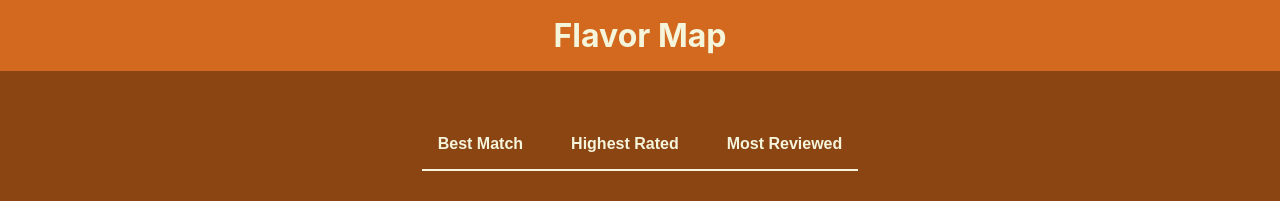
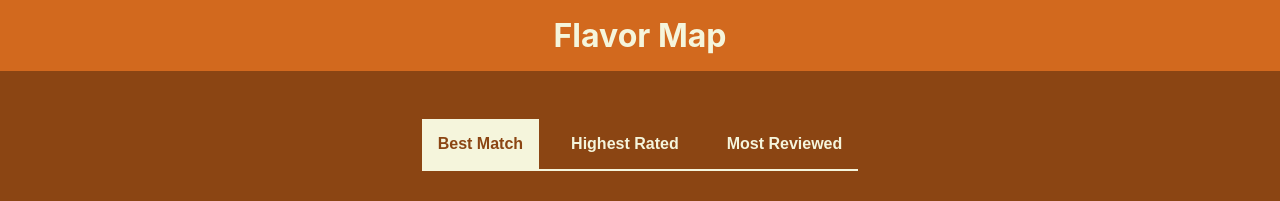
Before and after one commit to portgasalif/flavormap, a React (Create React App) app: page / in a window 1280 px wide. Shown: the top 201 px of the page. Built offline with nearby package versions, Linux system fonts and the light colour scheme.

Commit message:
Implement search functionality in SearchBar component

```diff
--- a/src/components/SearchBar/SearchBar.css
+++ b/src/components/SearchBar/SearchBar.css
@@ -31,13 +31,22 @@
   border: 0;
   padding: 1rem;
   color: beige;
-  transition: all 0.3s;
+  transition: all 0.3s ease;
   font-weight: bold;
   font-size: 1rem;
+}
+.search-bar-sort-option.active {
+  background-color: beige;
+  color: saddlebrown;
+  border-bottom: none;
+  transform: none;
 }
 .search-bar-sort-option:hover {
   transform: scale(1.1);
   cursor: pointer;
+}
+.search-bar-sort-option.active:hover {
+  transform: none;
 }
 .search-bar-fields {
   display: flex;
--- a/src/components/SearchBar/SearchBar.js
+++ b/src/components/SearchBar/SearchBar.js
@@ -1,5 +1,28 @@
 import "./SearchBar.css";
+import React, { useState } from "react";
+
 function SearchBar() {
+  const [searchTerm, setSearchTerm] = useState("");
+  const [location, setLocation] = useState("");
+  const [sortOption, setSortOption] = useState("best_match");
+
+  const handleOptionSelect = (option) => {
+    setSortOption(option);
+  };
+
+  const handleSearchTermChange = (event) => {
+    setSearchTerm(event.target.value);
+  };
+
+  const handleLocationChange = (event) => {
+    setLocation(event.target.value);
+  };
+  const handleSubmit = (event) => {
+    event.preventDefault();
+    console.log(
+      `Searching Yelp with ${searchTerm}, ${location}, ${sortOption}`
+    );
+  };
   return (
     <div className="search-bar">
       <div className="search-bar-header">
@@ -7,24 +30,59 @@ function SearchBar() {
       </div>
       <div className="search-bar-main">
         <div className="search-bar-sort-options">
-          <button className="search-bar-sort-option">Best Match</button>
-          <button className="search-bar-sort-option">Highest Rated</button>
-          <button className="search-bar-sort-option">Most Reviewed</button>
+          <button
+            className={
+              sortOption === "best_match"
+                ? "search-bar-sort-option active"
+                : "search-bar-sort-option"
+            }
+            onClick={() => handleOptionSelect("best_match")}
+          >
+            Best Match
+          </button>
+          <button
+            className={
+              sortOption === "highest_rated"
+                ? "search-bar-sort-option active"
+                : "search-bar-sort-option"
+            }
+            onClick={() => handleOptionSelect("highest_rated")}
+          >
+            Highest Rated
+          </button>
+          <button
+            className={
+              sortOption === "most_reviewed"
+                ? "search-bar-sort-option active"
+                : "search-bar-sort-option"
+            }
+            onClick={() => handleOptionSelect("most_reviewed")}
+          >
+            Most Reviewed
+          </button>
         </div>
         <div className="search-bar-fields">
           <input
             className="search-bar-field"
             type="text"
             placeholder="Search Businesses"
+            value={searchTerm}
+            onChange={handleSearchTermChange}
           />
           <input
             className="search-bar-field"
             type="text"
             placeholder="Where?"
+            value={location}
+            onChange={handleLocationChange}
           />
         </div>
 
-        <button type="submit" className="search-bar-submit-btn">
+        <button
+          type="submit"
+          className="search-bar-submit-btn"
+          onClick={handleSubmit}
+        >
           Let's Go!
         </button>
       </div>
```
